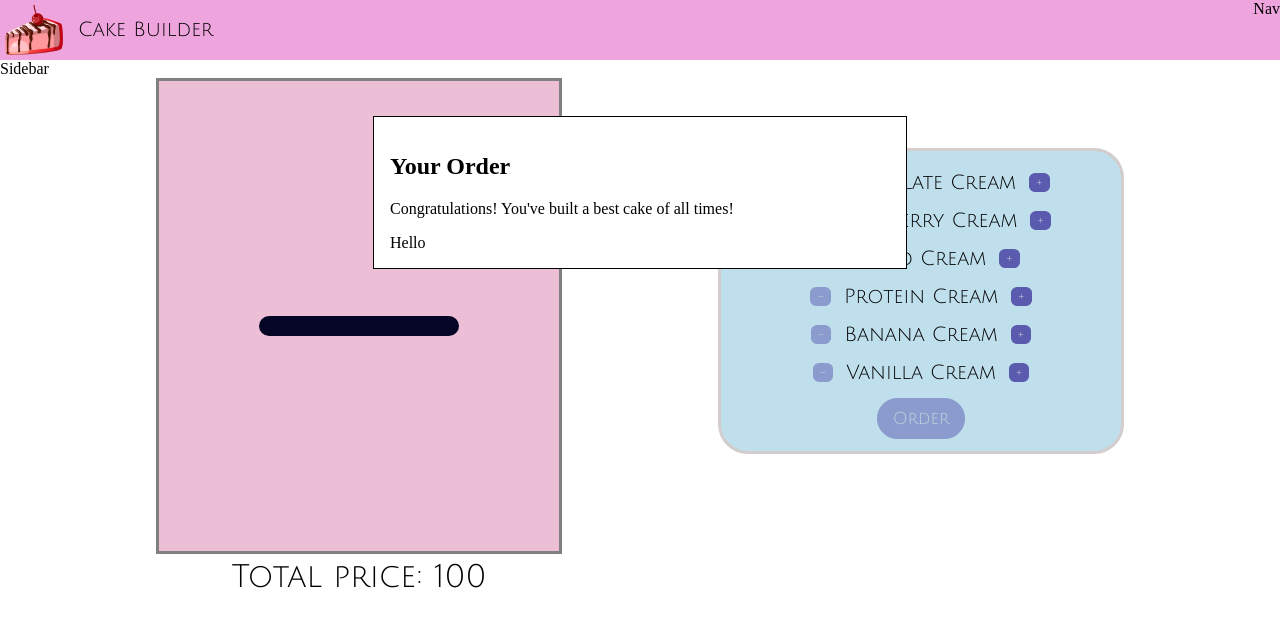
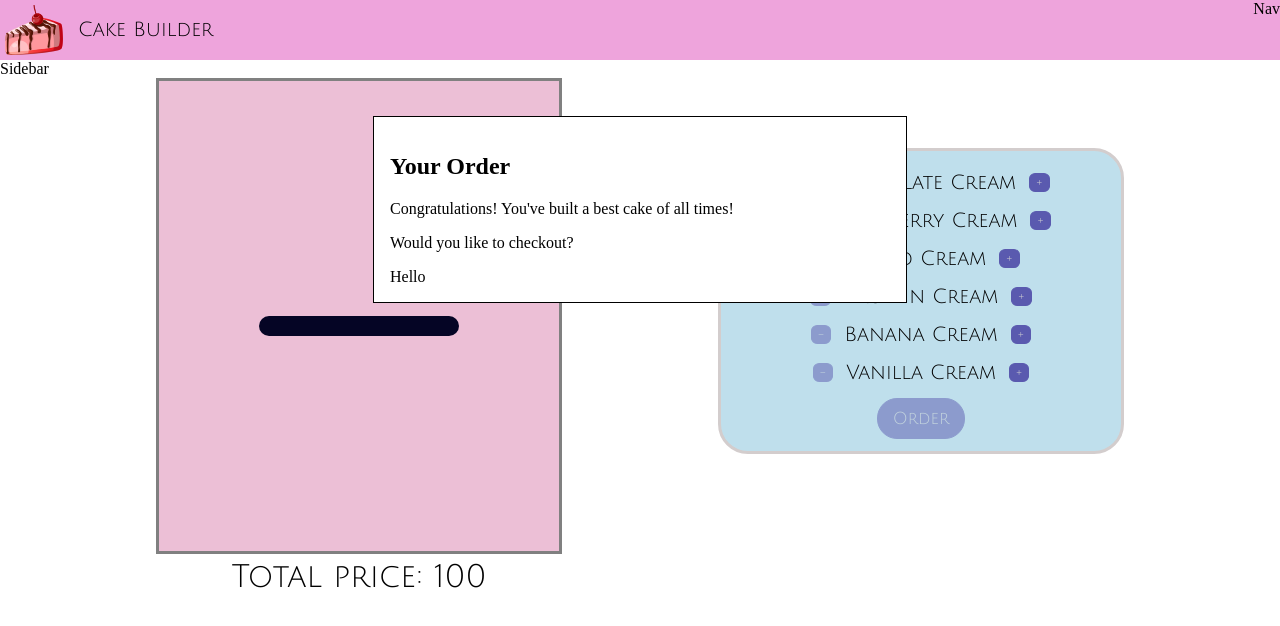
Before and after one commit to Aiperi-Amankulova/cake-builder, a React (Create React App) app: page / in a window 1280 px wide. Shown: the top 626 px of the page. Built offline with nearby package versions, Linux system fonts and the light colour scheme.

Commit message:
New changes

```diff
--- a/src/components/CakeBuilder/CakeControls/CakeControls.js
+++ b/src/components/CakeBuilder/CakeControls/CakeControls.js
@@ -10,7 +10,7 @@ import CakeControl from './CakeControl/CakeControl';
         {label: "Banana  Cream", type: "bananaCream"},
         {label: "Vanilla Cream", type: "vanillaCream"}
     ]
-export default ( {addIngredient,removeIngredient, ingredients, canOrder} ) => {
+export default ( {addIngredient,removeIngredient, ingredients, canOrder, startOrder} ) => {
 
 
     const controlsOutput = CONTROLS.map((control) => (
@@ -27,6 +27,7 @@ export default ( {addIngredient,removeIngredient, ingredients, canOrder} ) => {
       <div className= { classes.CakeControls }>
         {controlsOutput}
         <button
+        onClick={startOrder}
         disabled={!canOrder}
         className={classes.orderButton}>Order</button>
       </div>
--- a/src/components/CakeBuilder/OrderSummary/OrderSummary.js
+++ b/src/components/CakeBuilder/OrderSummary/OrderSummary.js
@@ -21,9 +21,11 @@ export default({ ingredients }) =>  {
     <div className={classes.OrderSummary}>
         <h2>Your Order</h2>
         <p>Congratulations! You've built a best cake of all times!</p>
+
         <ul>
              {ingredientsOutput }
         </ul>
+        <p>Would you like to checkout?</p>
     </div>
      )
 }
--- a/src/containers/CakeBuilder/CakeBuilder.js
+++ b/src/containers/CakeBuilder/CakeBuilder.js
@@ -26,13 +26,16 @@ const [ingredients, setIngredients] = useState({
 });
 const [price, setPrice] = useState(100);
 const [canOrder, setCanOrder] = useState(false);
-const [isOrder, setIsOrder] = useState(false);
+const [isOrdering, setIsOrdering] = useState(false);
 
 function checkCanOrder(ingredients) {
    const total = Object.keys(ingredients).reduce((total, ingredient) => {
      return total + ingredients[ingredient]
    }, 0);
    setCanOrder(total > 0)
+}
+function startOrder(){
+   setIsOrdering(true)
 }
 function addIngredient(type){
  const newIngredients = {...ingredients};
@@ -59,11 +62,12 @@ return (
       <div className= { classes.CakeBuilder }>
       <Chocolate price={price} ingredients={ingredients}/>
        <CakeControls
+       startOrder={startOrder}
        canOrder={canOrder}
        ingredients={ingredients}
        addIngredient={addIngredient}
        removeIngredient={removeIngredient}/>
-        <Modal>
+        <Modal show={isOrdering}>
           <OrderSummary
           ingredients={ingredients}/>
         </Modal>
```
